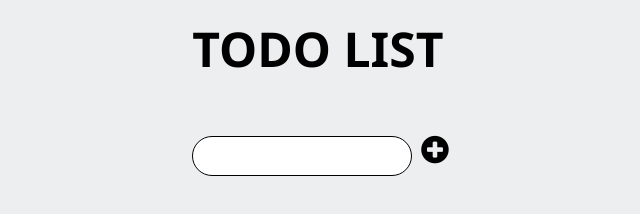
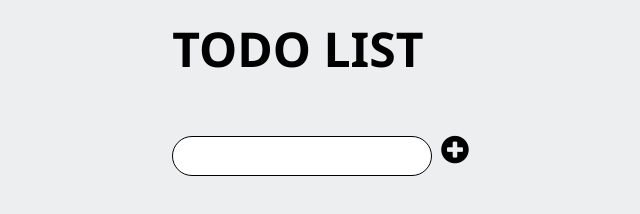
Before and after one commit to nastyacodes/todo-app-js, a plain HTML site: page index.html in a window 1280 px wide. Shown: the whole page, without its empty margins (317-957 px from the left). Drawn offline with Linux system fonts and the light colour scheme.

Commit message:
Add files via upload

```diff
--- a/index.html
+++ b/index.html
@@ -10,7 +10,7 @@
 <body>
     <div class="todo-list">
         <h1>TODO LIST</h1>
-        <input type="text" name="new-todo" id="new-todo">
+        <input type="text" name="new-todo" id="new-todo" size="25">
         <a id="add-todo""><i class="fa fa-plus-circle fa-2x"></i></a>
         <div id="all-todos"></div>
     </div>
```
